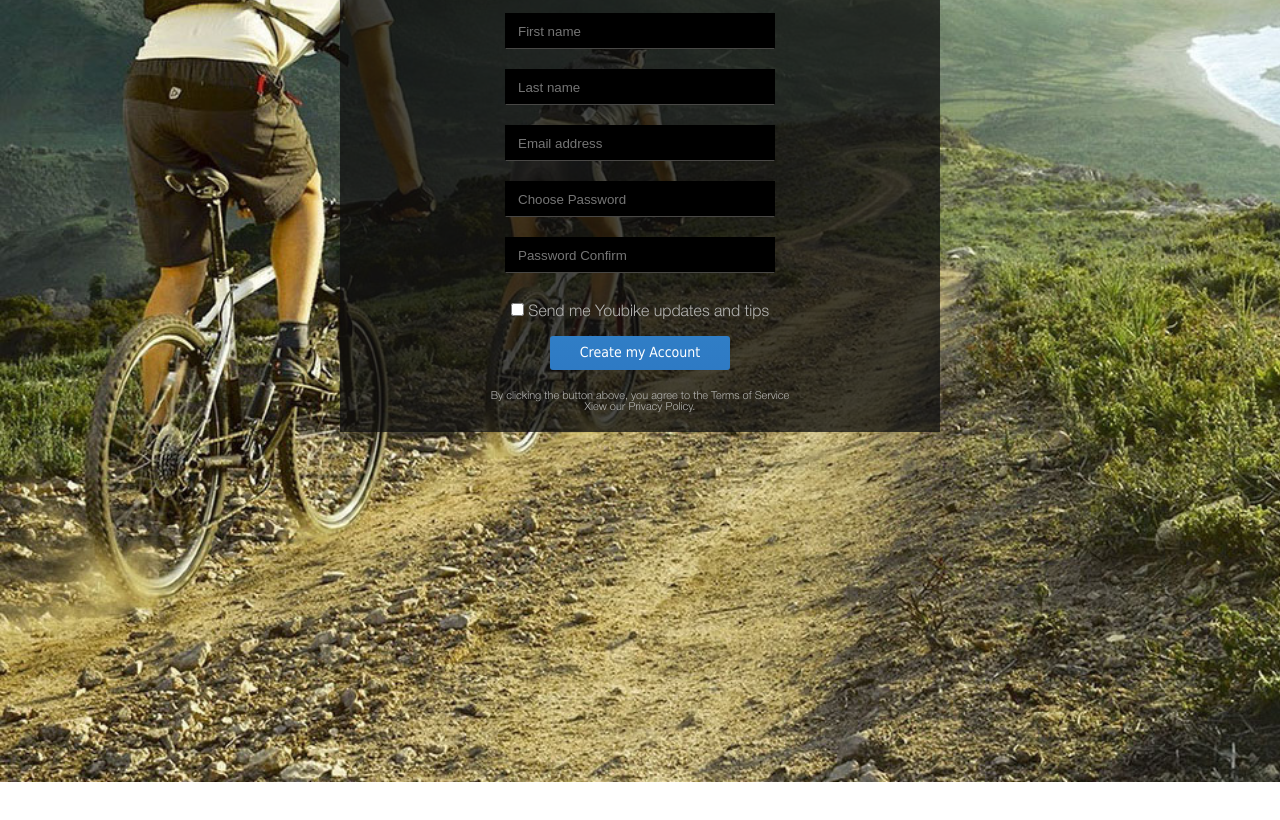
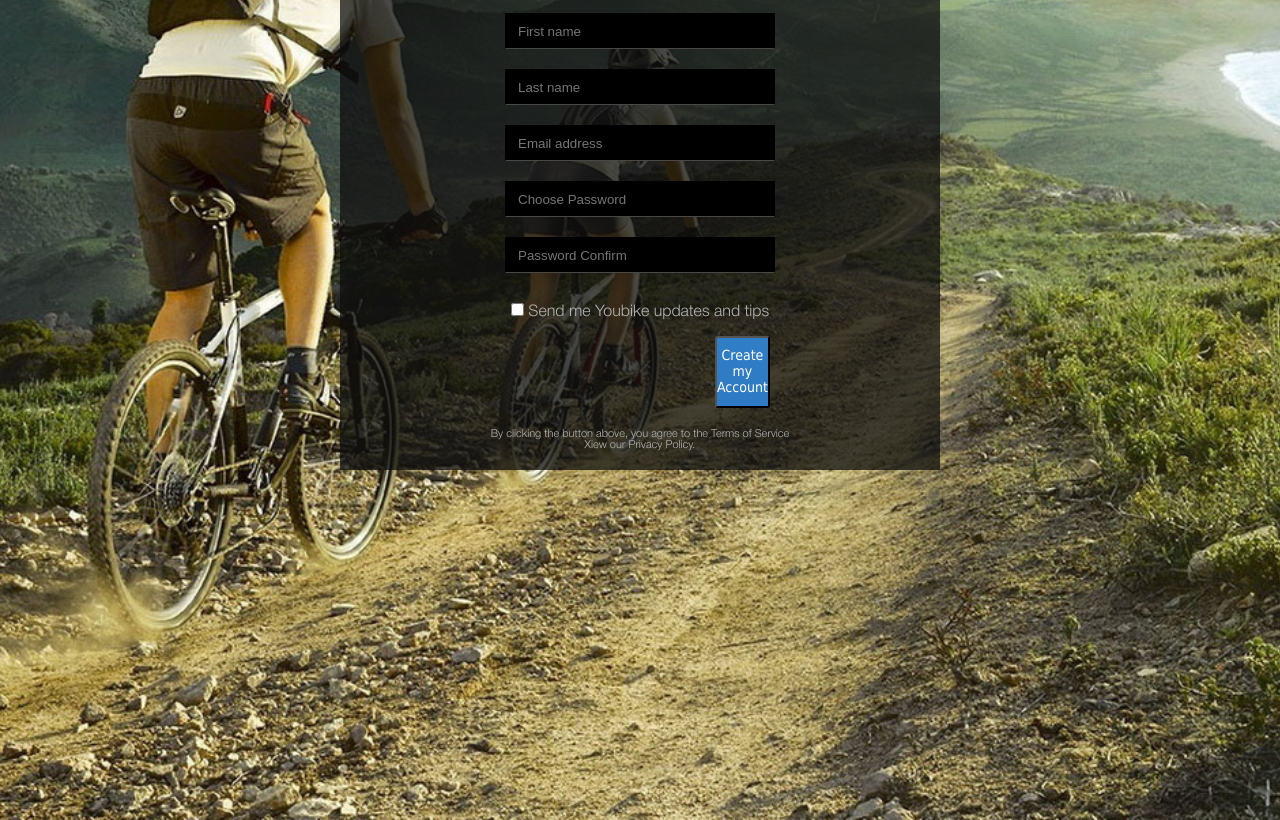
Before and after one commit to dpopovych/My_Home_Works, a plain HTML site: page HW5_form/index.html in a window 1280 px wide. Shown: the part 579-1399 px from the top of the page. Before the commit the page ends 1361 px from the top, so only its background shows below. Drawn offline with Linux system fonts and the light colour scheme; files whose address does not match are found by name.

Commit message:
Update index.html
"Create my account" button was moved into the form

```diff
--- a/HW5_form/index.html
+++ b/HW5_form/index.html
@@ -47,8 +47,8 @@
                 <dd><input class="form" type="password" name="" id="password_confirmation" placeholder="Password Confirm"></dd>
               </dl>
                 <input type="checkbox" class="updates"> Send me Youbike updates and tips
+                <button id="account" type="button" name="button">Create my Account</button>
             </form>
-          <a id="account" href="#">Create my Account</a>
           <div id="agreement">By clicking the button above, you agree to the Terms of Service<p>Xiew our Privacy Policy.</p></div>
         </section>
       </div>
```
